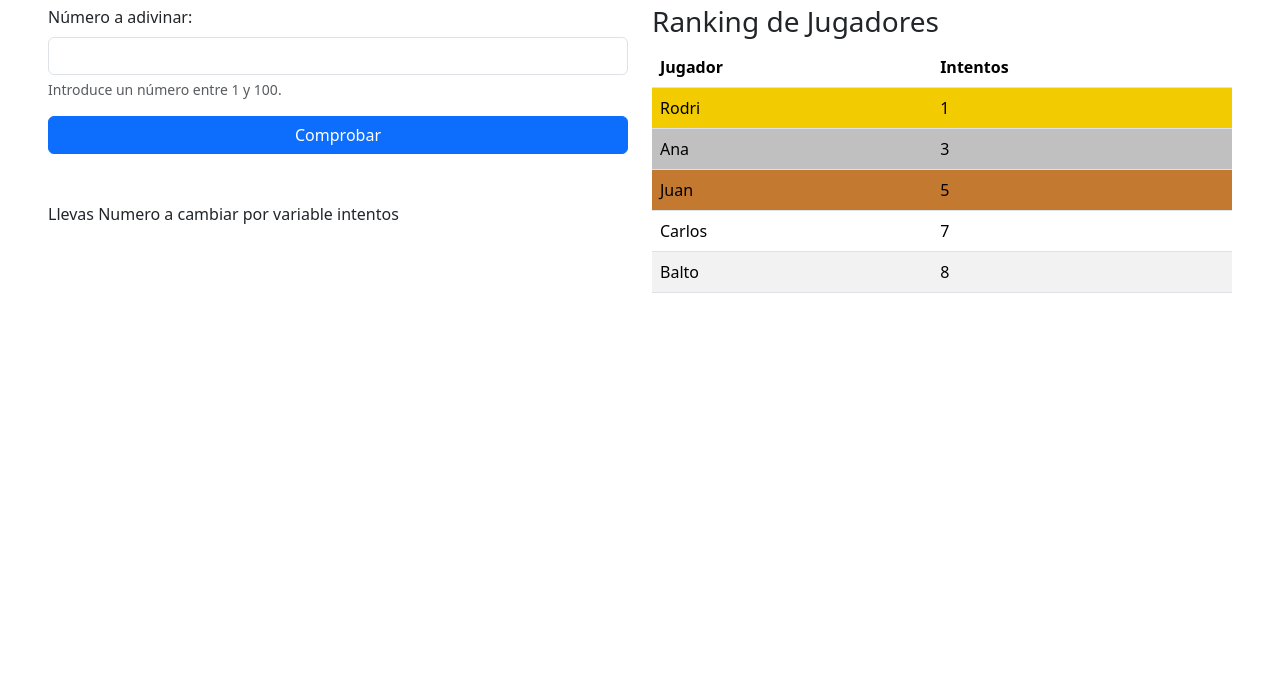
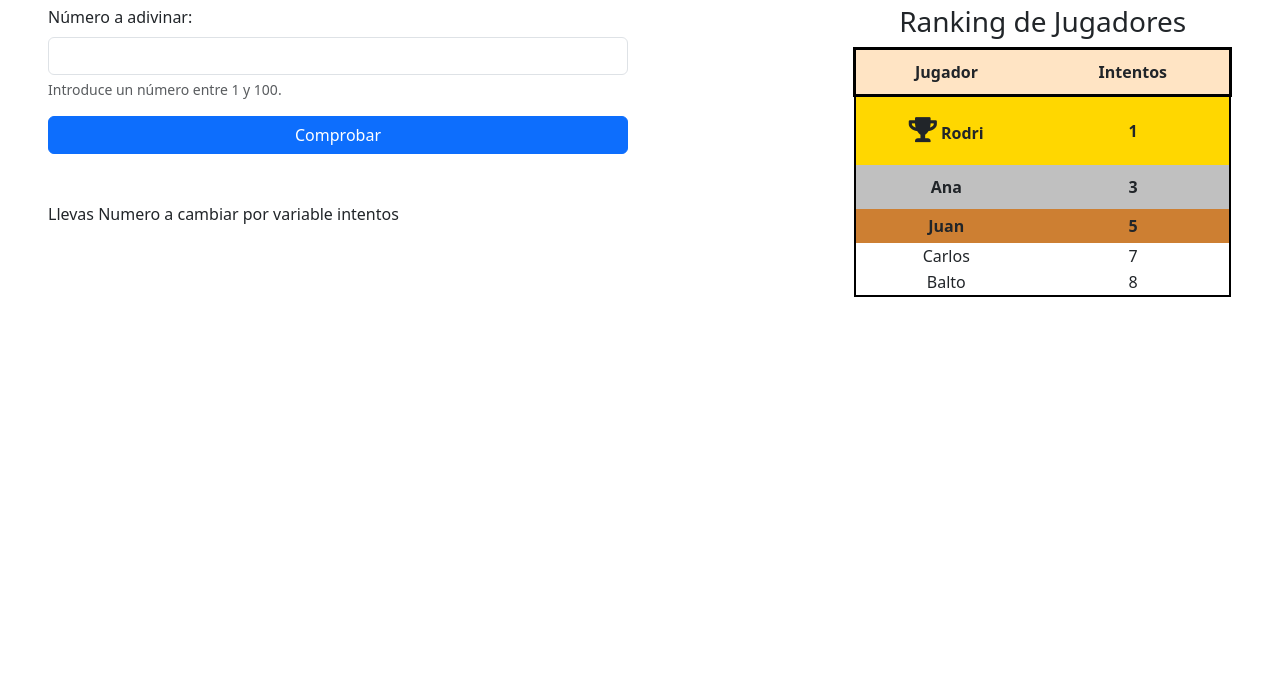
Before and after one commit to AlbertoNoriegaArena/proyectoGrupoFinal, a website built with Parcel: page front/src/index.html in a window 1280 px wide. Shown: the part 115-800 px from the top of the page. Built offline with nearby package versions, Linux system fonts and the light colour scheme; files whose address does not match are found by name.

Commit message:
Estilos tabla ranking

```diff
--- a/front/src/css/estilos.css
+++ b/front/src/css/estilos.css
@@ -1,13 +1,42 @@
-/* CSS para los colores de fondo */
-/* Estilos para los colores de fondo */
+header{
+    text-align: center;
+}
+
 .fila-primero {
-    background-color: gold !important;
+    background-color: gold ;
+    padding: 20px 0;
+    font-weight: bolder;
 }
 
 .fila-segundo {
-    background-color: silver !important;
+    background-color: silver ;
+    padding: 10px 0;
+    font-weight: bold;
 }
 
 .fila-tercero {
-    background-color: #cd7f32 !important; /* Bronce */
+    background-color: #cd7f32 ;
+    padding: 5px 0;
+    font-weight: bold;
 }
+
+.tablaRanking {
+    border: 2px solid black;
+    border-collapse: collapse;
+    width: 100%;
+}
+
+#contenidoRanking{
+    text-align: center;
+}
+
+
+
+.tablaRanking thead th{
+    padding: 10px;
+    background-color: bisque;
+}
+
+.tablaRanking thead tr {
+    border: 3px solid black;
+}
--- a/front/src/index.html
+++ b/front/src/index.html
@@ -4,13 +4,12 @@
 <head>
     <meta charset="UTF-8">
     <meta name="viewport" content="width=device-width, initial-scale=1.0">
-    <title>Document</title>
     <link href="https://cdn.jsdelivr.net/npm/bootstrap@5.3.3/dist/css/bootstrap.min.css" rel="stylesheet"
         integrity="sha384-QWTKZyjpPEjISv5WaRU9OFeRpok6YctnYmDr5pNlyT2bRjXh0JMhjY6hW+ALEwIH" crossorigin="anonymous">
-    <meta name="viewport" content="width=device-width, initial-scale=1.0">
-    <title>Document</title>
     <link rel="stylesheet" href="css/estilos.css">
     <script src="../node_modules/jquery/dist/jquery.js"></script>
+    <script src="javascript/index.js"></script>
+    <link rel="stylesheet" href="https://cdnjs.cloudflare.com/ajax/libs/font-awesome/5.15.4/css/all.min.css">
 </head>
 
 <body>
@@ -33,10 +32,12 @@
             <p>Llevas <span class="numeroDeIntentos"> Numero a cambiar por variable</span> intentos</p>
         </div>
     </div>
+    <div class="col-md-2">
+    </div>
 
-    <div class="col-md-6">
+    <div class="col-md-4" id="contenidoRanking">
         <h3>Ranking de Jugadores</h3>
-        <table class="table table-striped">
+        <table class="tablaRanking">
             <thead>
                 <tr>
                     <th scope="col">Jugador</th>
@@ -51,7 +52,6 @@
     </div>
   </div>
 
-  <script src="javascript/index.js"></script>
 </body>
 
 </html>
--- a/front/src/javascript/index.js
+++ b/front/src/javascript/index.js
@@ -28,6 +28,7 @@ function mostrarRanking(ranking) {
 
         // Asignar clases a las celdas según el ranking
         if (index === 0) {
+            tdJugador.innerHTML = '<span class"icono"> <i class="fas fa-trophy" style="font-size: 25px;" ></i> </span>' + entry.jugador;
             tdJugador.classList.add('fila-primero');  // Dorado para el primero
             tdIntentos.classList.add('fila-primero');
         } else if (index === 1) {
```
